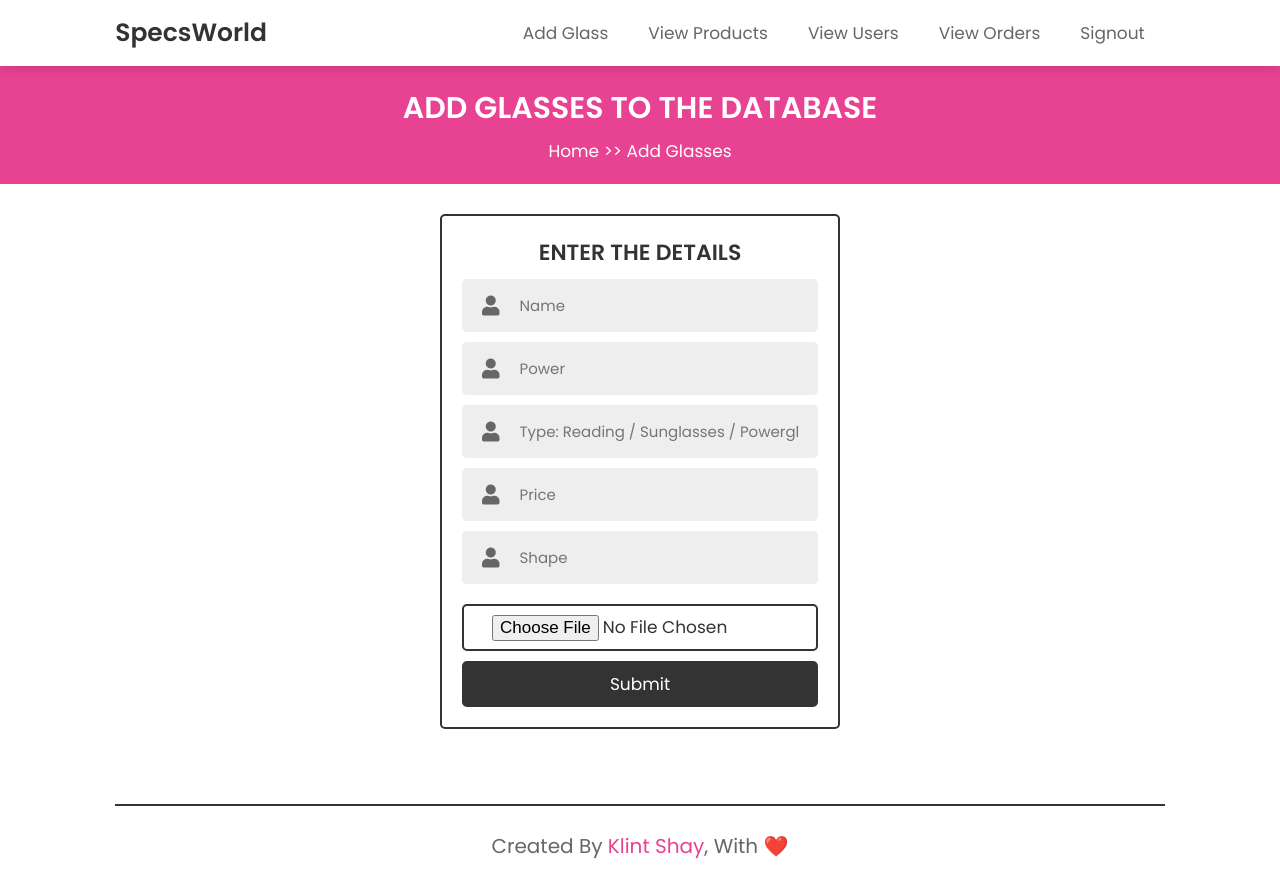
After one commit to jubeenferdey/Specsworld, a PHP site: page /pages/addGlass.php in a window 1280 px wide. The commit adds this page. Run offline with PHP 8.4, Linux system fonts and the light colour scheme.

```diff
--- /dev/null
+++ b/components/adminHeader.php
@@ -0,0 +1,16 @@
+<header class="header">
+
+    <a href="home.html" class="logo"> SpecsWorld</a>
+
+    <!-- Navbar relies here -->
+    <nav class="navbar">
+        <ul>
+            <li><a href="pages/addGlass.php">Add Glass</a></li>
+            <li><a href="viewCategories.php">View Products</a></li>
+            <li><a href="products.html">View Users</a></li>
+            <li><a href="products.html">View Orders</a></li>
+            <li><a href="./index.php">Signout</a></li>
+
+        </ul>
+    </nav>
+</header>
--- a/db/dbConn.php
+++ b/db/dbConn.php
@@ -1,7 +1,9 @@
 <?php
+function dbConnect(){
 $conn = mysqli_connect("localhost","root","","glass");
 if(!$conn){
     die("Error while connecting to the database");
 }
-mysqli_close($conn);
+return $conn;
+}
 ?>
--- a/libs/loading.php
+++ b/libs/loading.php
@@ -12,12 +12,12 @@ function validateAdmin($email, $password){
     }
 }
 
-function validateUser($email, $password){
-    if($email == "user@gmail.com" && $password == "user"){
-        return true;
-    }else {
-        return false;
-    }
-}
+// function validateUser($email, $password){
+//     if($email == "user@gmail.com" && $password == "user"){
+//         return true;
+//     }else {
+//         return false;
+//     }
+// }
 
 ?>
--- /dev/null
+++ b/pages/addGlass.php
@@ -0,0 +1,65 @@
+<?php
+include('../libs/loading.php');
+?>
+
+
+<?php
+
+loadTemplate("head");
+loadTemplate("adminHeader");
+?>
+
+
+<main>
+<body>
+<section class="heading">
+    <h1>Add Glasses to the Database</h1>
+    <p> <a href="../adminhome.html">Home</a> >> Add Glasses </p>
+</section>
+<section class="login-form">
+<form method="POST" name ="userRegForm" enctype="multipart/form-data" action="../uploads/upload.php" >
+        <h3>Enter the Details</h3>
+        <div class="inputBox">
+            <span class="fas fa-user"></span>
+            <input type="text"  placeholder="Name" name="glassName">
+</div>
+        <div class="inputBox">
+            <span class="fas fa-user"></span>
+            <input type="number"  placeholder="Power" name="glassPower">
+        </div>
+        <div class="inputBox">
+            <span class="fas fa-user"></span>
+            <input type="text" placeholder="Type: Reading / Sunglasses / Powerglasses" name="glassType">
+        </div>
+        <div class="inputBox">
+            <span class="fas fa-user"></span>
+            <input type="number"  placeholder="Price" name="glassPrice">
+        </div>
+        <div class="inputBox">
+            <span class="fas fa-user"></span>
+            <input type="text"  placeholder="Shape" name="glassShape">
+        </div>
+
+        <input type="file" value="Upload Image" class="btn">
+        <input type="submit" class="btn" value="Submit" name="submit">
+    </form>
+
+    </section>
+</main>
+
+<?php
+// loadTemplate("footer");
+?>
+
+
+    <section class="footer">
+<!-- footer relies here -->
+
+    <div class="credit"> created by <span>Klint Shay</span>, with ❤️ </div>
+
+</section>
+
+<!-- footer section ends -->
+
+</body>
+</html>
```
Also changed, not shown: adminHome.php (added, +40 -0 lines), components/viewProductCategories.php (added, +29 -0 lines), index.php (+25 -1 lines), pages/productAddedPrompt.php (added, +18 -0 lines), pages/viewCategories.php (added, +40 -0 lines), uploads/upload.php (added, +39 -0 lines).
